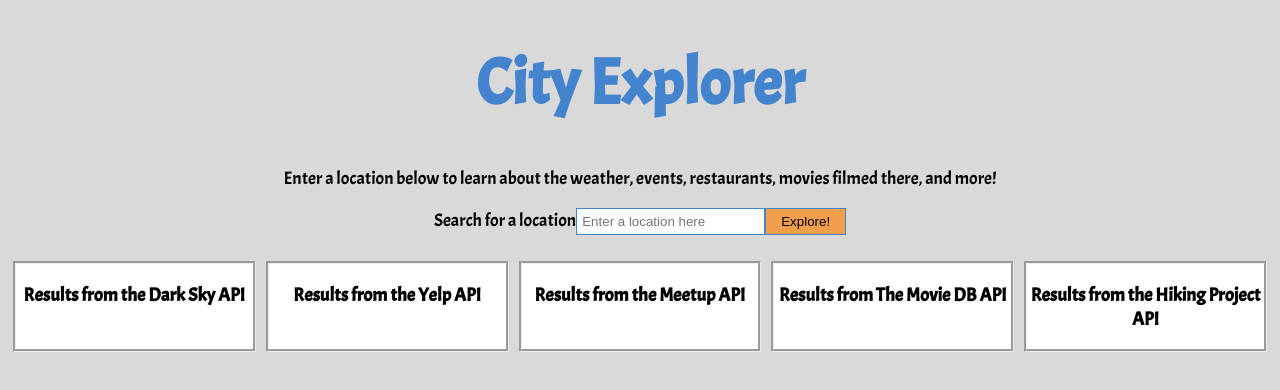
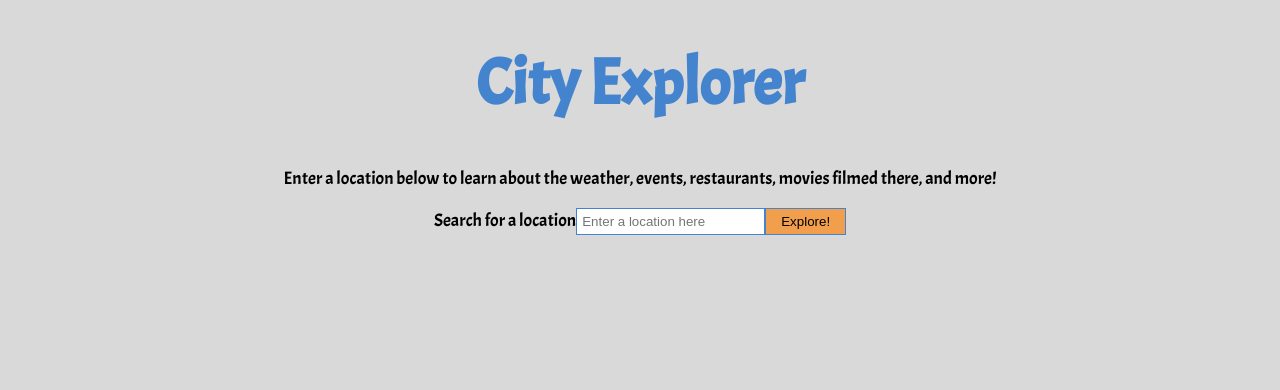
Before and after one commit to charmedsatyr-401-advanced-javascript/lab-30, a React (Create React App) app: page / in a window 1280 px wide. Shown: the top 390 px of the page. Built offline with nearby package versions, Linux system fonts and the light colour scheme.

Commit message:
Conditionally setState and use `hide` class

```diff
--- a/src/App.js
+++ b/src/App.js
@@ -20,7 +20,9 @@ class App extends React.Component {
     const searchQuery = document.getElementById('input-search').value;
     if (searchQuery) {
       const results = await fetchCityData(searchQuery);
-      this.setState(Object.assign({}, ...results));
+      if (results) {
+        this.setState(Object.assign({}, ...results));
+      }
     }
   };
   render() {
@@ -36,10 +38,11 @@ class App extends React.Component {
           <h2 className="query-placeholder">
             {this.state.location && `Here are the results for ${this.state.location}`}
           </h2>
+
           {/* Section for error message */}
           <section className="error-container" />
 
-          <div className="column-container">
+          <div className={`column-container ${!this.state.location && 'hide'}`}>
             {/* Section for weather data */}
             <section>
               <h3>Results from the Dark Sky API</h3>
```
